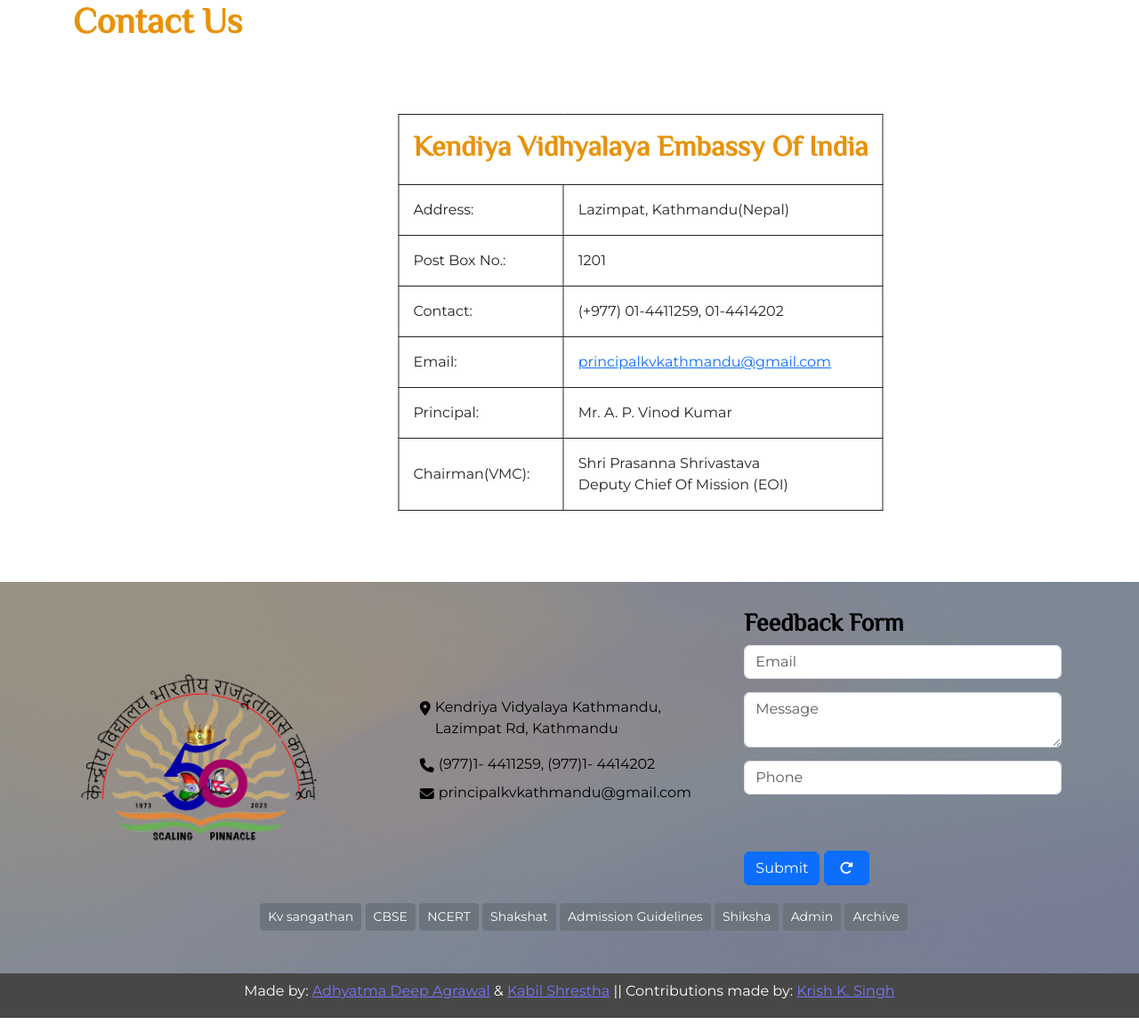
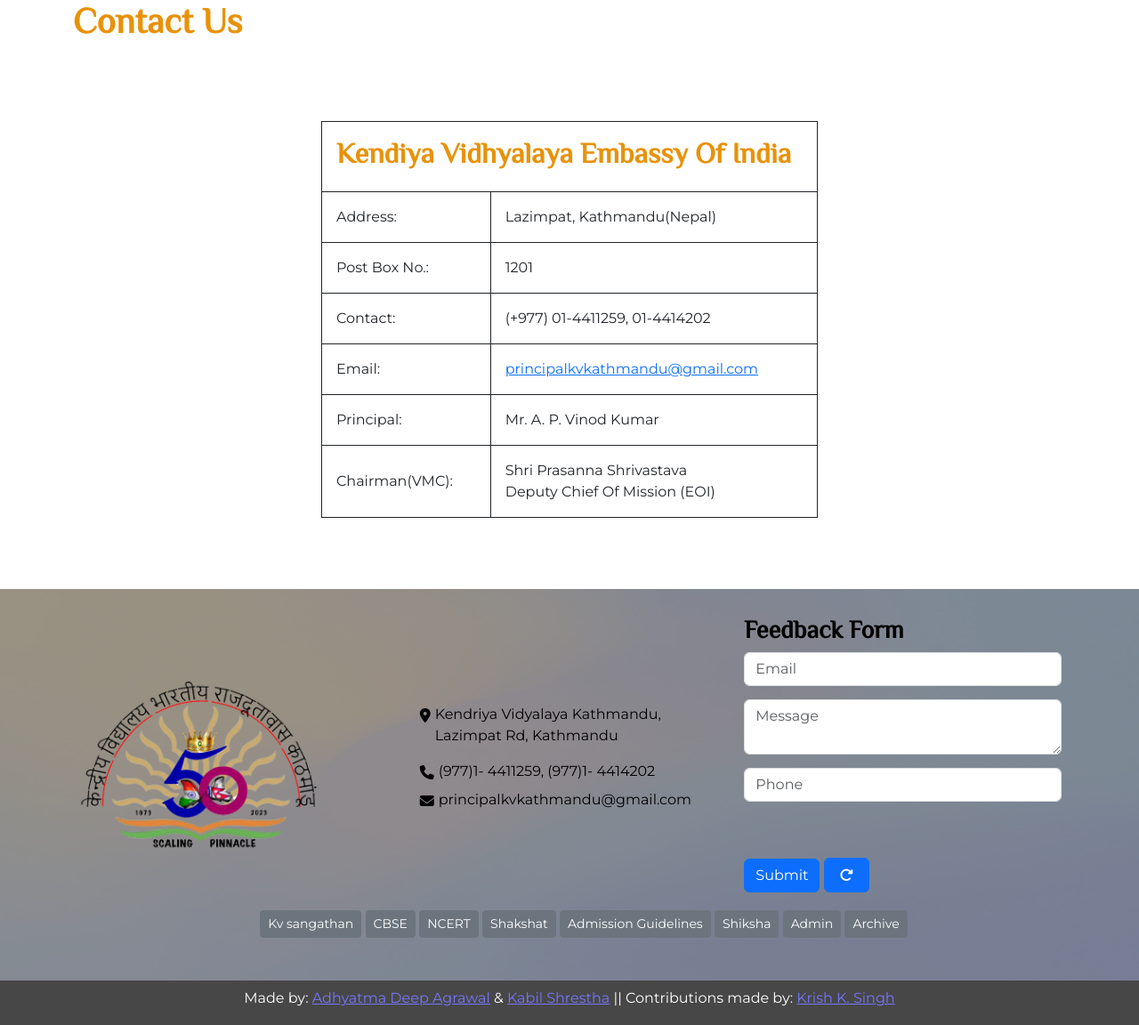
Before and after one commit to Kabilshr/Kendriya-Vidhyalaya-website, a Django app: page /Contact_us in a window 1280 px wide. Shown: the part 90-1242 px from the top of the page at 89% size. Run offline with Django 4.2, Linux system fonts and the light colour scheme; data comes from the database, SQL or seed files in the repository; some libraries are stand-ins or nearby versions.

Commit message:
fixed contact us table

```diff
--- a/website/main_app/static/website/styles.css
+++ b/website/main_app/static/website/styles.css
@@ -706,12 +706,16 @@ table {
   border-radius: 10px;
 }
 
+.contact-container {
+  display: grid;
+}
+
 .contact {
   position: relative;
-  left: 50%;
-  transform: translateX(-50%);
+  place-self: center;
   border-collapse: collapse;
   margin: 5rem;
+  width: 50%;
 }
 .contact td, .contact th {
   padding: 1rem;
@@ -758,7 +762,7 @@ table {
 .achievement .achiv-body {
   display: flex;
 }
-.achievement .achiv-body div {
+.achievement .achiv-body .achiv-description-container {
   display: block;
 }
 .achievement img {
--- a/website/main_app/static/website/styles.sass
+++ b/website/main_app/static/website/styles.sass
@@ -682,12 +682,17 @@ table
     border-radius: 10px
 
 //contact us
+.contact-container
+    display: grid
+
 .contact
     position: relative
-    left: 50%
-    transform: translateX(-50%)
+    // left: 50%
+    // transform: translateX(-50%)
+    place-self: center
     border-collapse: collapse
     margin: 5rem
+    width: 50%
     td,th
         padding: 1rem
         border: 1px solid
@@ -724,7 +729,7 @@ table
         text-transform: capitalize
     .achiv-body
         display: flex
-        div
+        .achiv-description-container
             display: block
     img
         width: 30rem
--- a/website/main_app/templates/website/achievement.html
+++ b/website/main_app/templates/website/achievement.html
@@ -5,7 +5,7 @@
     <div class="achievement">
         <h2 align="center">{{achiv.title}}</h2>
         <div class="achiv-body">
-            <img src="{{achiv.image.url}}">
+            <img class="achiv-img" src="{{achiv.image.url}}">
             <div class="achiv-description-container">
                 <p class="description">{{achiv.description|linebreaks}}</p>
             </div>
--- a/website/main_app/templates/website/contact_us.html
+++ b/website/main_app/templates/website/contact_us.html
@@ -1,6 +1,7 @@
 {% extends 'website/layout.html' %}
 {% block body %}
 <h1 class="fade-in">Contact Us</h1>
+<div class="contact-container">
     <table class="contact" border="1">
         <tr>
             <th colspan="2"><h2>Kendiya Vidhyalaya Embassy of India</h2></th>
@@ -30,4 +31,5 @@
             <td>{{chairman.name}} <br> Deputy Chief of Mission (EOI)</td>
         </tr>
     </table>
+</div>
 {% endblock %}
--- a/website/main_app/templates/website/teachers_achievement.html
+++ b/website/main_app/templates/website/teachers_achievement.html
@@ -5,7 +5,7 @@
     <div class="achievement">
         <h2 align="center">{{achiv.title}}</h2>
         <div class="achiv-body">
-            <img src="{{achiv.image.url}}">
+            <img class="achiv-img" src="{{achiv.image.url}}">
             <div class="achiv-description-container">
                 <p class="description">{{achiv.description|linebreaks}}</p>
             </div>
```
Lines whose indentation alone changed are shown as unchanged.
